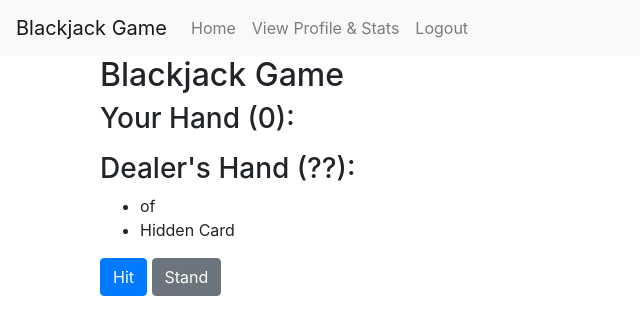
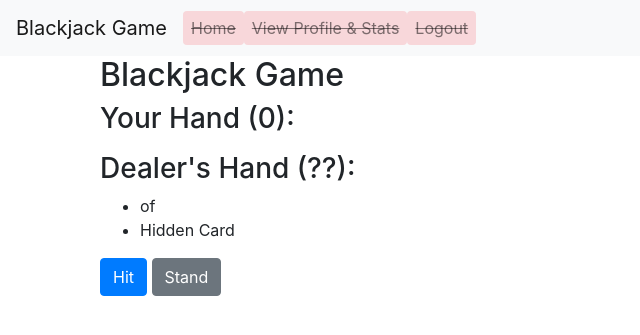
Before and after one commit to henryblu/Cyber-Security-Base-2024-Project-1, a Django app: page /game/ in a window 1280 px wide. Shown: the top 335 px of the page, without its empty margins (0-640 px from the left). Run offline with Django 5.2, Linux system fonts and the light colour scheme; a user stored in the database is signed in; tables that the repository leaves empty hold one stand-in row (values such as "Sample post"); some libraries are stand-ins or nearby versions.

Commit message:
feat: Refactor navbar links in base.html for authenticated users
Refactor the navbar links in base.html to only display certain links when the user is authenticated and not in a game. This improves the user experience by showing relevant navigation options based on the user's authentication status and game state.

```diff
--- a/blackjack_app/templates/blackjack_app/base.html
+++ b/blackjack_app/templates/blackjack_app/base.html
@@ -3,21 +3,35 @@
 <head>
     <title>Blackjack Game</title>
     <link rel="stylesheet" href="https://stackpath.bootstrapcdn.com/bootstrap/4.5.2/css/bootstrap.min.css">
+    <style>
+        .disabled-link {
+            pointer-events: none;
+            color: red;
+            background-color: #f8d7da;
+            text-decoration: line-through;
+            border-radius: 4px;
+            padding: 5px 10px;
+        }
+        .disabled-link:hover::after {
+            content: ' (Disabled during game)';
+            color: black;
+        }
+    </style>
 </head>
 <body>
     <nav class="navbar navbar-expand-lg navbar-light bg-light">
-        <a class="navbar-brand" href="{% url 'home' %}">Blackjack Game</a>
+        <a class="navbar-brand">Blackjack Game</a>
         <div class="collapse navbar-collapse">
             <ul class="navbar-nav mr-auto">
-                {% if user.is_authenticated and not user.win and not user.in_game %}
+                {% if user.is_authenticated %}
                     <li class="nav-item">
-                        <a class="nav-link" href="{% url 'home' %}">Home</a>
+                        <a class="nav-link {% if in_game %}disabled-link{% endif %}" href="{% if not in_game %}{% url 'home' %}{% endif %}" title="{% if in_game %}Disabled during game{% endif %}">Home</a>
                     </li>
                     <li class="nav-item">
-                        <a class="nav-link" href="{% url 'profile' %}">View Profile & Stats</a>
+                        <a class="nav-link {% if in_game %}disabled-link{% endif %}" href="{% if not in_game %}{% url 'profile' %}{% endif %}" title="{% if in_game %}Disabled during game{% endif %}">View Profile & Stats</a>
                     </li>
                     <li class="nav-item">
-                        <a class="nav-link" href="{% url 'logout' %}">Logout</a>
+                        <a class="nav-link {% if in_game %}disabled-link{% endif %}" href="{% if not in_game %}{% url 'logout' %}{% endif %}" title="{% if in_game %}Disabled during game{% endif %}">Logout</a>
                     </li>
                 {% endif %}
             </ul>
```
